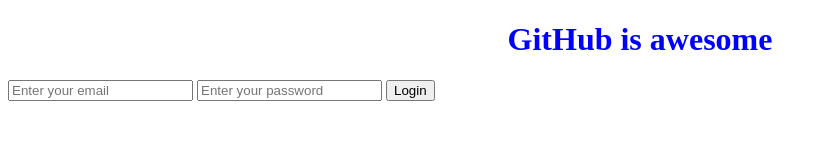
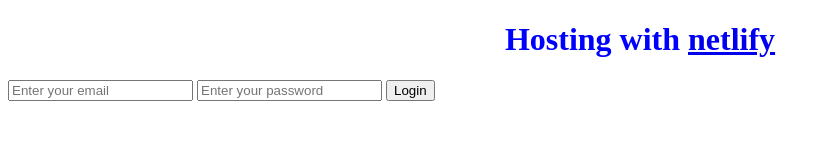
Before and after one commit to BrinnerNinah05/my-weather-app, a plain HTML site: page index.html in a window 1280 px wide. Shown: the whole page, without its empty margins (0-831 px from the left). Drawn offline with Linux system fonts and the light colour scheme.

Commit message:
Added a link and changed the  h1

```diff
--- a/index.html
+++ b/index.html
@@ -8,7 +8,7 @@
     <link rel="stylesheet" href="style.css" />
   </head>
   <body>
-    <h1>GitHub is awesome</h1>
+    <h1>Hosting with <a href="https://www.netlify.com/">netlify</a></h1>
     <form>
       <input type="email" placeholder="Enter your email" />
       <input type="password" placeholder="Enter your password" />
```
